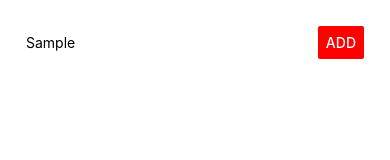
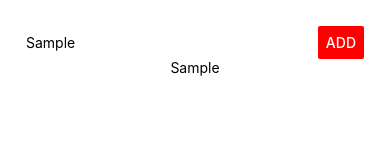
Before and after one commit to tacotruffles/react-native-camera-map, a React Native app: screen / in a window 390 px wide. Both pictures are taken after typing "Sample" into the empty fields and a click on the button "ADD". Shown: the top 160 px of the page. Built offline with nearby package versions, Linux system fonts and the light colour scheme.

Commit message:
Text output

```diff
--- a/App.js
+++ b/App.js
@@ -4,7 +4,8 @@
 export default class App extends Component {
 
   state = {
-    placeName: ""
+    placeName: "",
+    places: []
   };
 
   placeNameChangedHandler = (val) => {
@@ -13,11 +14,24 @@
     });
   }
 
-  onAddAwesomePlaceName = () => {
+  placeSubmitHandler = () => {
+    if(this.state.placeName.trim() === "") {
+      return;
+    }
 
+    this.setState(prevState => {
+      return {
+        places: prevState.places.concat(prevState.placeName)
+      }
+    })
   }
 
   render() {
+
+    const placesOutput = this.state.places.map((place, i) => (
+      <Text key={i}>{place}</Text>
+    ))
+
     return (
       <View style={styles.container}>
         <View style={styles.inputContainer}>
@@ -31,8 +45,11 @@
             title="Add"
             color="red"
             style={styles.placeButton}
-            onPress={this.onAddAwesomePlaceName}
+            onPress={this.placeSubmitHandler}
           />
+        </View>
+        <View>
+          {placesOutput}
         </View>
       </View>
     );
```
